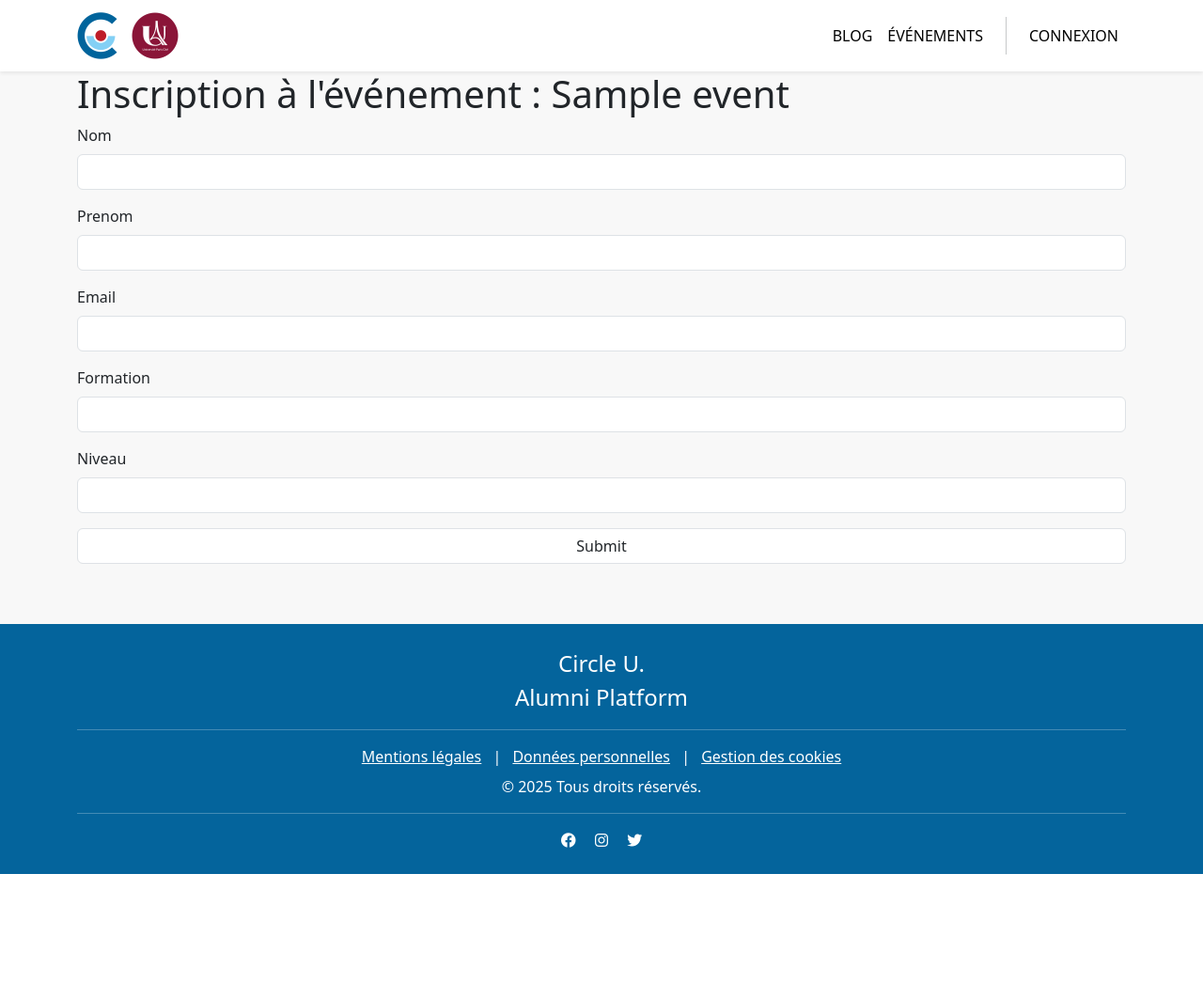
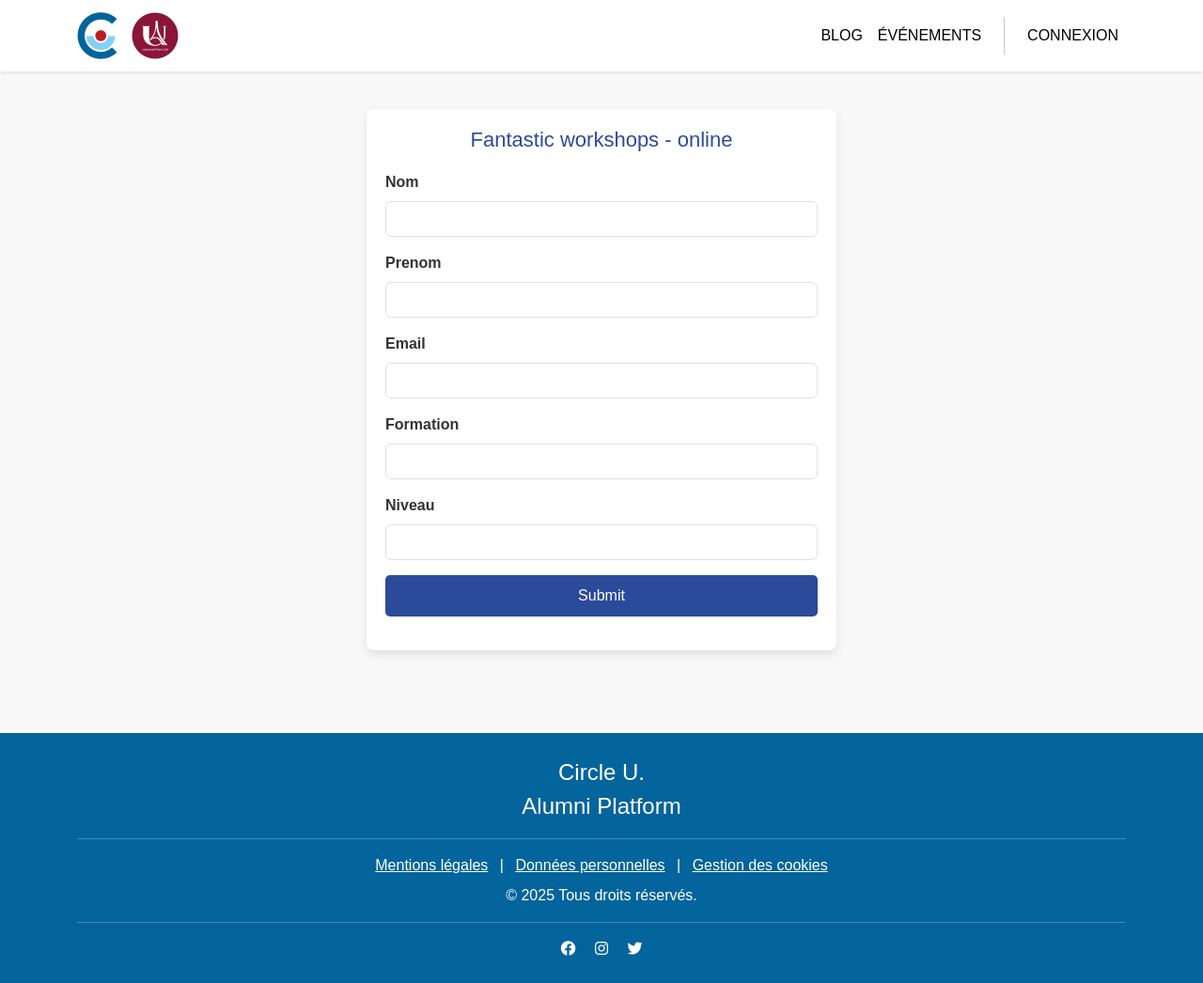
Before and after one commit to camviweb/circleu, a Symfony app: template templates/registration/form.html.twig in a window 1280 px wide. Shown: the whole page at 94% size. Before the commit the page ends 930 px from the top, so only its background shows below. Run offline with Twig, Linux system fonts and the light colour scheme; the template is opened without the code that fills it: most values are stand-ins (such as "Sample title", 1, 10 or a date in 2020); form fields are guessed from the names that the template uses; some libraries are stand-ins or nearby versions.

Commit message:
ajout du CSS dans le formulaire

```diff
--- a/templates/registration/form.html.twig
+++ b/templates/registration/form.html.twig
@@ -2,15 +2,97 @@
 
 {% block title %}Inscription - {{ event.title }}{% endblock %}
 
+{% block stylesheets %}
+    <style>
+        body {
+            font-family: Arial, sans-serif;
+        }
+
+        .form-container {
+            max-width: 500px;
+            margin: 40px auto;
+            padding: 20px;
+            background: #fff;
+            border-radius: 8px;
+            box-shadow: 0px 4px 10px rgba(0, 0, 0, 0.1);
+        }
+
+        h1 {
+            text-align: center;
+            color: #2C4A9A;
+            font-size: 22px;
+            margin-bottom: 20px;
+        }
+
+        .form-group {
+            margin-bottom: 15px;
+        }
+
+        label {
+            font-weight: bold;
+            color: #333;
+            display: block;
+            margin-bottom: 5px;
+        }
+
+        /* Blue border for input fields */
+        input {
+            width: 100%;
+            padding: 10px;
+            border: 2px solid #2C4A9A; /* Blue border */
+            border-radius: 5px;
+            font-size: 14px;
+            outline: none;
+        }
+
+        /* Highlight input on focus */
+        input:focus {
+            border-color: #1f3475; /* Darker blue on focus */
+            box-shadow: 0px 0px 5px rgba(44, 74, 154, 0.5); /* Soft glow effect */
+            transition: 0.3s ease-in-out;
+        }
+
+        .btn-submit {
+            width: 100%;
+            background-color: #2C4A9A;
+            color: white;
+            padding: 10px;
+            border: none;
+            border-radius: 5px;
+            font-size: 16px;
+            cursor: pointer;
+            transition: 0.3s;
+        }
+
+        .btn-submit:hover {
+            background-color: #1f3475;
+        }
+    </style>
+{% endblock %}
+
 {% block body %}
-    <h1>Inscription à l'événement : {{ event.title }}</h1>
+    <div class="form-container">
+        <h1>Fantastic workshops - online</h1>
 
         {{ form_start(form) }}
+            <div class="form-group">
                 {{ form_row(form.nom) }}
+            </div>
+            <div class="form-group">
                 {{ form_row(form.prenom) }}
+            </div>
+            <div class="form-group">
                 {{ form_row(form.email) }}
+            </div>
+            <div class="form-group">
                 {{ form_row(form.formation) }}
+            </div>
+            <div class="form-group">
                 {{ form_row(form.niveau) }}
-        {{ form_row(form.submit) }}
+            </div>
+            <div>
+                {{ form_row(form.submit, { 'attr': {'class': 'btn-submit'} }) }}
+            </div>
         {{ form_end(form) }}
+    </div>
 {% endblock %}
```
Lines whose indentation alone changed are shown as unchanged.
